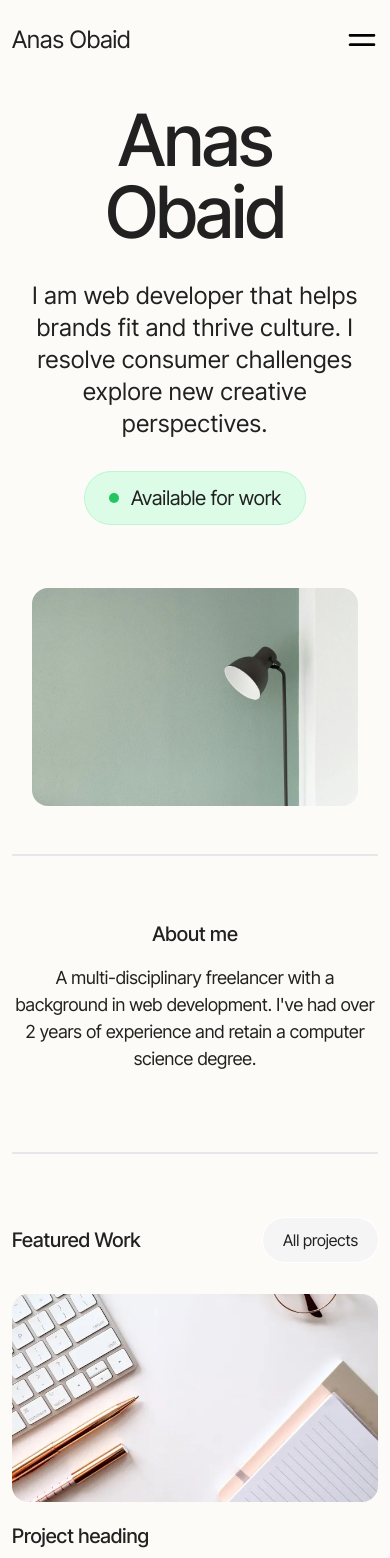
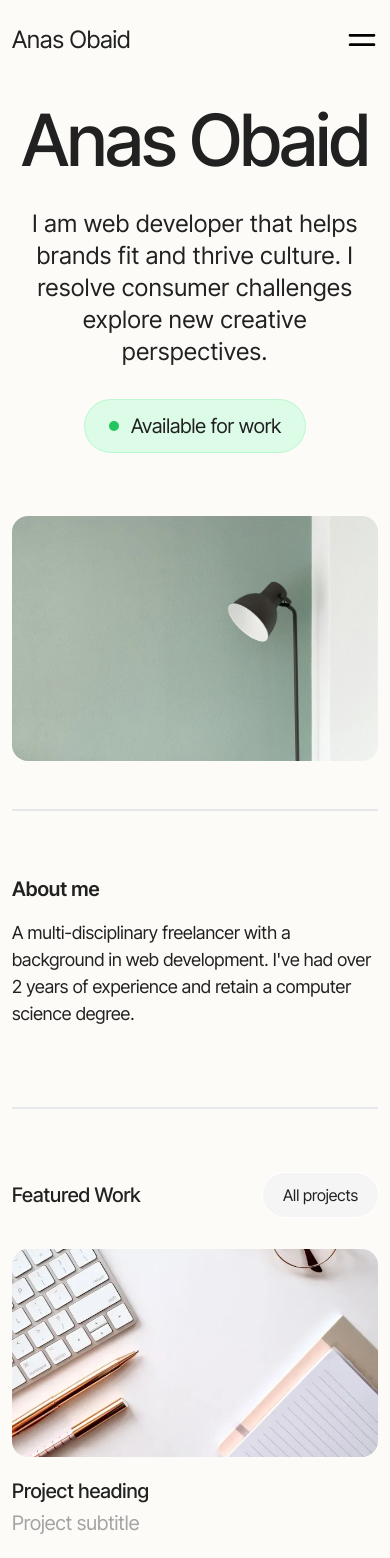
Before and after one commit to TheAnasObaid/theanasobaid.github.io, a React (Vite) app: page / in a window 390 px wide. Shown: the top 1558 px of the page. Built offline with nearby package versions, Linux system fonts and the light colour scheme.

Commit message:
Improved UI for better user experience

```diff
--- a/src/components/Hero.tsx
+++ b/src/components/Hero.tsx
@@ -2,7 +2,7 @@ import heroImage from "../assets/hero.webp";
 
 const Hero = () => {
   return (
-    <div className="max-w-screen-xl mx-auto px-5">
+    <div className="max-w-screen-xl mx-auto">
       <div className="flex flex-col justify-center items-center gap-8 md:gap-10 mb-4 mt-12 md:mt-24 lg:mt-28">
         <h1 className="text-7xl md:text-9xl xl:text-[160px] text-center font-medium tracking-tight">
           Anas Obaid
--- a/src/components/SectionDetails.tsx
+++ b/src/components/SectionDetails.tsx
@@ -7,12 +7,12 @@ const SectionDetails = ({ heading, description }: Props) => {
   return (
     <div className="flex flex-col md:flex-row items-center md:items-start justify-between border-t-2 pt-16">
       <div className="w-full md:w-1/2">
-        <h2 className="text-xl md:text-2xl text-center md:text-start font-medium">
+        <h2 className="text-xl md:text-2xl md:text-start font-semibold md:font-medium">
           {heading}
         </h2>
       </div>
       <div className="w-full md:w-1/2">
-        <p className="text-lg mt-4 md:text-3xl leading-normal text-center md:text-start">
+        <p className="text-lg mt-4 md:text-3xl leading-normal md:text-start">
           {description}
         </p>
       </div>
```
